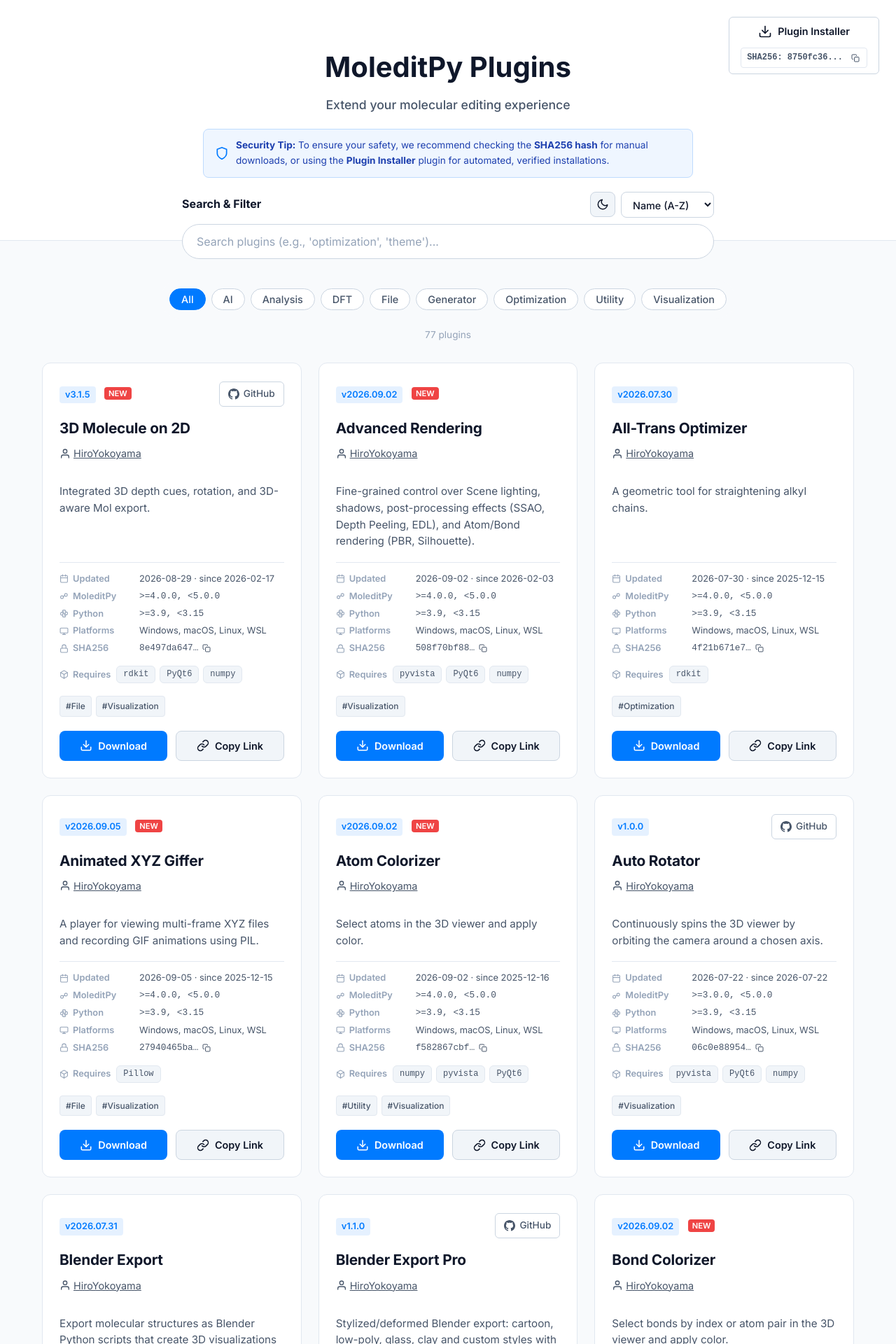
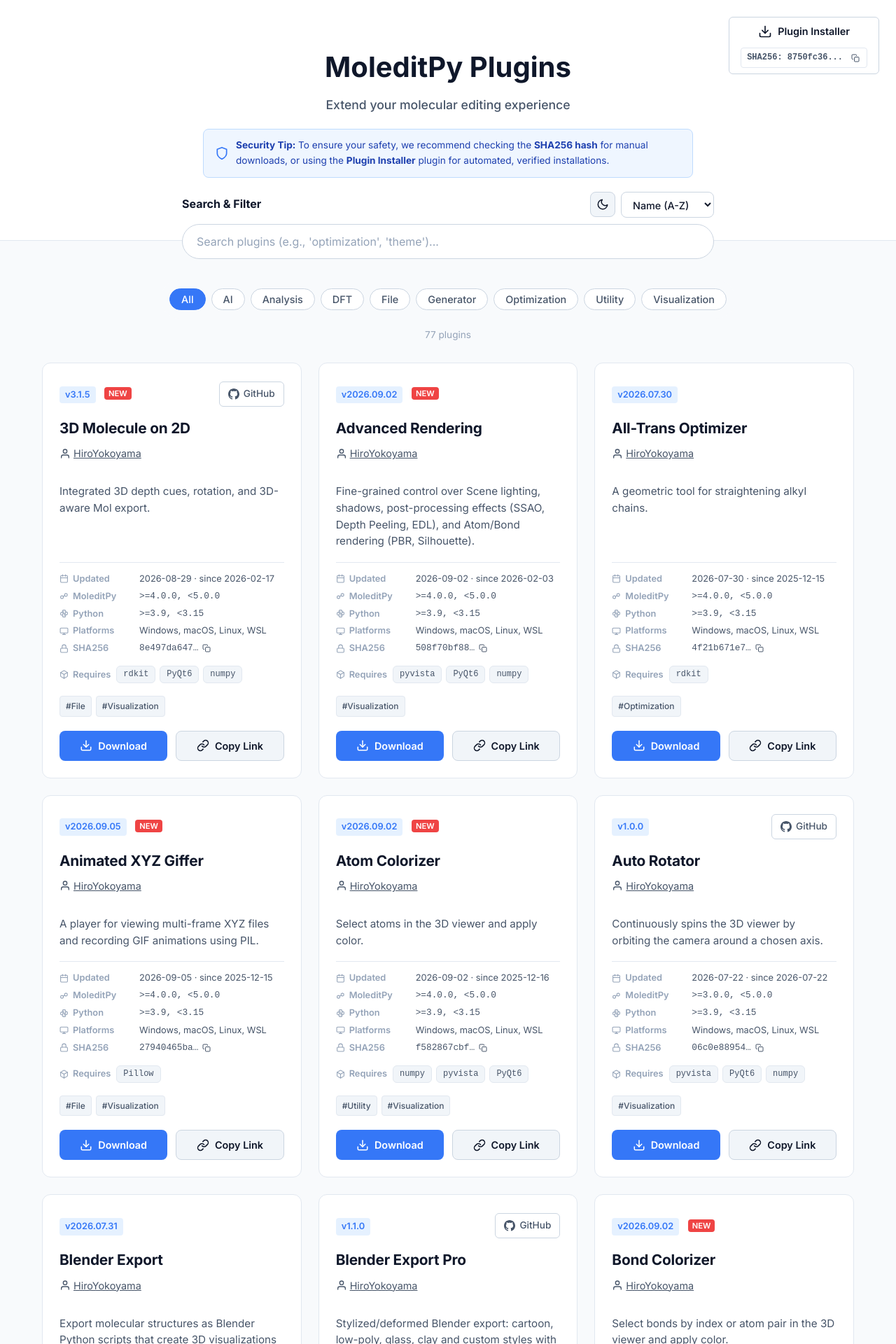
Before and after one commit to HiroYokoyama/moleditpy-plugins, a Jekyll site: the page explorer/index.html, which Jekyll copies as it is, in a window 1280 px wide. Shown: the top 1920 px of the page at 70% size. Built offline with Jekyll 4.4.1, drawn with Linux system fonts in a browser that asks for light colours.

Commit message:
Plugin Explorer: use MoleditPy Blue for the primary accent
--primary was a generic iOS blue (#007aff), unrelated to the app's brand
color. Match it to #3577f7 (see python_molecular_editor's
docs/BRAND_COLOR.md) in both the light and dark theme blocks, with a
proportionally darker --primary-hover.

Co-Authored-By: Claude Sonnet 5 <noreply@anthropic.com>
Claude-Session: https://claude.ai/code/session_01T3bGUTQ1S3VV9nVXb3bAxZ

```diff
--- a/explorer/index.html
+++ b/explorer/index.html
@@ -17,8 +17,8 @@
             --text-main: #0f172a;
             --text-sub: #475569;
             --text-muted: #94a3b8;
-            --primary: #007aff;
-            --primary-hover: #0056b3;
+            --primary: #3577f7;
+            --primary-hover: #2553ad;
             --secondary: #f1f5f9;
             --secondary-hover: #e2e8f0;
             --border-radius: 12px;
@@ -50,8 +50,8 @@
             --text-main: #f8fafc;
             --text-sub: #94a3b8;
             --text-muted: #64748b;
-            --primary: #007aff;
-            --primary-hover: #0056b3;
+            --primary: #3577f7;
+            --primary-hover: #2553ad;
             --secondary: #334155;
             --secondary-hover: #475569;
 
```
